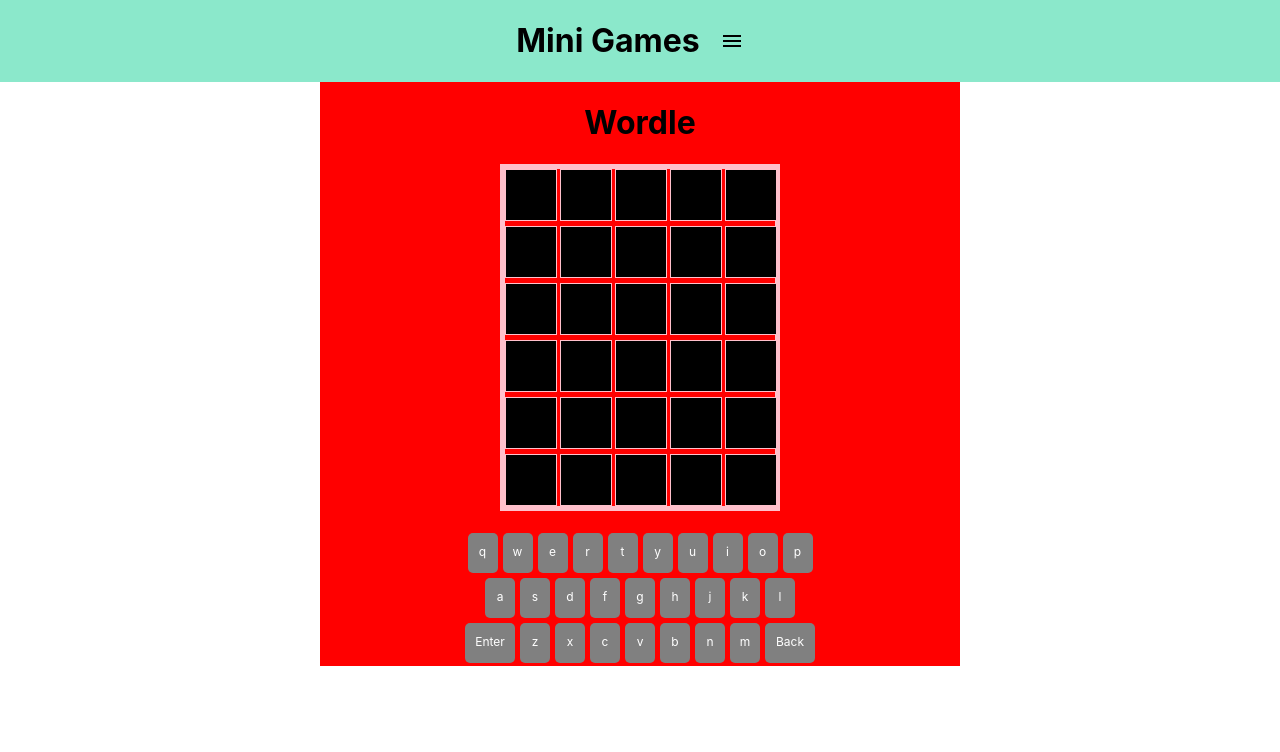
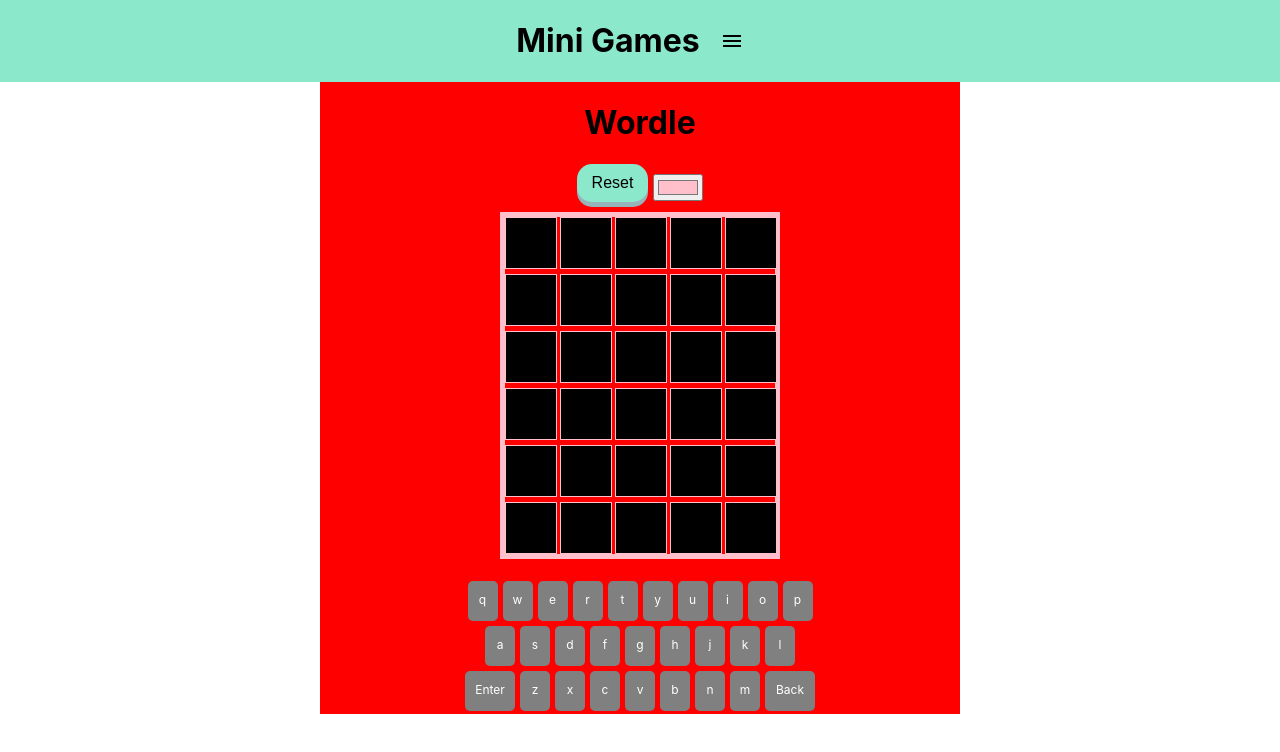
Before and after one commit to natey37/Mini_Projects, a React (Create React App) app: page /wordle in a window 1280 px wide. Shown: the top 752 px of the page. Built offline with nearby package versions, Linux system fonts and the light colour scheme.

Commit message:
add modal

```diff
--- /dev/null
+++ b/src/components/Wordle/WinningModal.js
@@ -0,0 +1,173 @@
+/** @jsxImportSource @emotion/react */
+// import { jsx } from '@emotion/react'
+import React from "react";
+import { makeStyles } from "@material-ui/core/styles";
+
+const useStyles = makeStyles((theme) => ({
+    button: {
+        position: "absolute",
+        top: "70%",
+        left: "40%",
+        display: 'inline-block',
+        padding: '10px 15px',
+        fontSize: '16px',
+        cursor: 'pointer',
+        textAlign: 'center',
+        textDecoration: 'none',
+        outline: 'none',
+        color: 'black',
+        backgroundColor: theme.palette.primary.main,
+        border: 'none',
+        borderRadius: '15px',
+        boxShadow: `0 5px ${theme.palette.secondary.light}`,
+        '&:hover': {
+            backgroundColor: theme.palette.primary.light
+        },
+        '&:active': {
+            backgroundColor: theme.palette.success.main,
+            boxShadow: '0 5px #666',
+            transform: 'translateY(4px)'
+        },
+    },
+}))
+// import { UserWarningContext } from "../../contexts/UserWarningContext";
+// import { Link } from "react-router-dom";
+// import ReturnMediaQuery from "../../functions/screenSizing/returnMediaQuery";
+
+export default function WinningModal({ close, text }) {
+    const classes = useStyles()
+    // const [open, setOpen] = useState(true)
+    //   let { handleWarning, warning } = React.useContext(UserWarningContext);
+    //   const mediaType = ReturnMediaQuery() === "desktop" ? true : false;
+    return (
+        <div
+            css={{
+                position: "fixed" /* Sit on top of the page content */,
+                // display: "none" /* Hidden by default */,
+                width: "100%" /* Full width (cover the whole page) */,
+                height: "100%" /* Full height (cover the whole page) */,
+                top: 0,
+                left: 0,
+                right: 0,
+                bottom: 0,
+                backgroundColor: "rgb(0,0,0,0.5)" /* Black background with opacity */,
+                zIndex: 100 /* Specify a stack order in case you're using a different order for other elements */,
+                cursor: "pointer" /* Add a pointer on hover */,
+            }}
+        // onClick={() => setOpen(false)}
+        >
+            <div
+                css={{
+                    border: "solid 3px red",
+                    height: "50%",
+                    width: '50%',
+                    borderRadius: 20,
+                    backgroundColor: "#FDC0FF",
+                    position: "absolute",
+                    top: "50%",
+                    left: "50%",
+                    //   fontSize: mediaType ? "min(5vw, 35px)" : "min(7vw, 30px)",
+                    color: "#D924FF",
+                    transform: "translate(-50%,-50%)",
+                    msTransform: "translate(-50%,-50%)",
+                }}
+            >
+                <div
+                    css={{
+                        position: "relative",
+                        height: "50%",
+                        width: "80%",
+                        top: "50%",
+                        left: "50%",
+                        transform: "translate(-50%,-50%)",
+                        msTransform: "translate(-50%,-50%)",
+                        // backgroundColor: 'red',
+                    }}
+                >
+                    <div
+                        css={{
+                            position: "absolute",
+                            top: "50%",
+                            left: "50%",
+                            transform: "translate(-50%,-50%)",
+                            msTransform: "translate(-50%,-50%)",
+                            // height: "100%",
+                            // width: "80%",
+                            fontSize: 25,
+                            textAlign: "center",
+                            fontWeight: "bold",
+                        }}
+                    >
+                        {text}
+                    </div>
+                </div>
+                <button className={classes.button} onClick={() => close(false)}>Close</button>
+
+            </div>
+
+            {/* <Link
+        to={"/style"}
+        // onClick={() => {
+        //     sessionStorage.removeItem('canvas')
+        //     sessionStorage.removeItem('canvas2')
+        //     sessionStorage.removeItem('canvas3')
+        //     sessionStorage.removeItem('height')
+        //     sessionStorage.removeItem('width')
+        //     sessionStorage.removeItem('envelope_id')
+        // }}
+      >
+        <button
+          onClick={() => handleWarning()}
+          css={{
+            width: !mediaType && "40%",
+            height: "5%",
+            border: "solid 0px red",
+            borderRadius: 10,
+            backgroundColor: "#D924FF",
+            position: "absolute",
+            top: "70%",
+            left: mediaType ? "40%" : "27.5%",
+            fontSize: mediaType ? "min(3vw, 30px)" : "min(4vw, 30px)",
+            color: "white",
+            boxShadow: "1px 2px",
+            transform: "translate(-50%,-50%)",
+            msTransform: "translate(-50%,-50%)",
+            "&:hover": {
+              color: "#D546FF",
+            },
+            transition: "all .5s",
+          }}
+        >
+          Yes, Continue
+        </button>
+      </Link>
+      <button
+        css={{
+          height: "5%",
+          width: !mediaType && "40%",
+          border: "solid 0px green",
+          boxShadow: "1px 2px",
+          borderRadius: 10,
+          backgroundColor: "#D924FF",
+          position: "absolute",
+          top: "70%",
+          left: mediaType ? "60%" : "72.5%",
+          fontSize: mediaType ? "min(3vw, 30px)" : "min(4vw, 30px)",
+          color: "white",
+          transform: "translate(-50%,-50%)",
+          msTransform: "translate(-50%,-50%)",
+          "&:hover": {
+            color: "#D546FF",
+          },
+          transition: "all .5s",
+        }}
+        onClick={() => {
+            handleWarning()
+            window.history.pushState(null, null, window.location.pathname);
+        }}
+      >
+        No, Go Back
+      </button> */}
+        </div >
+    );
+}
--- a/src/components/Wordle/WordleBoard.js
+++ b/src/components/Wordle/WordleBoard.js
@@ -1,6 +1,7 @@
 import { useState, useEffect, useRef } from 'react'
 import { makeStyles, responsiveFontSizes } from "@material-ui/core/styles";
 import WordleKeyboard from './WordleKeyboard'
+import WinningModal from './WinningModal'
 import produce from "immer";
 
 const useStyles = makeStyles((theme) => ({
@@ -46,7 +47,7 @@
 
 const WORD = 'hello'
 
-export default function WordleBoard() {
+export default function WordleBoard({color}) {
     const classes = useStyles()
     const [wordArray, setWordArray] = useState()
     useEffect(() => {
@@ -57,7 +58,6 @@
         width: 5,
         height: 6
     })
-    const [color, setColor] = useState('#FFC0CB')
 
     const createGameBoard = () => {
         const rows = [];
@@ -71,6 +71,10 @@
     const [currentRow, setCurrentRow] = useState(0)
     const [currentIndex, setCurrentIndex] = useState(0)
     const [colorMap, setColorMap] = useState()
+    const [winner, setWinner] = useState(false)
+    const [open, setOpen] = useState(false)
+
+    const text = winner ? 'You win! Big Winner!' : "You lose! Big Loser!"
 
     const TopRowKeys = ['q', 'w', 'e', 'r', 't', 'y', 'u', 'i', 'o', 'p']
     const MidRowKeys = ['a', 's', 'd', 'f', 'g', 'h', 'j', 'k', 'l']
@@ -116,18 +120,30 @@
     }
 
     const handleEnter = () => {
+        if(currentIndex !== 5) return
+        if (open) return
         const word = createWord()
         //check to see if word is a valid word
         checkWord(word)
         if (WORD === word) {
             //winner
+            setWinner(true)
+            setOpen(true)
         } else {
-            setCurrentRow(prev => prev + 1)
-            setCurrentIndex(0)
+            // console.log(currentRow)
+            if (currentRow === 5) {
+                setWinner(false)
+                setOpen(true)
+            } else {
+                setCurrentRow(prev => prev + 1)
+                setCurrentIndex(0)
+            }
         }
     }
 
     const handleBack = () => {
+        if(winner) return
+        if(currentRow === 5 && currentIndex === 5) return
         if (currentIndex === 0) return
         const newGrid = produce(grid, gridCopy => {
             gridCopy[currentRow][currentIndex - 1] = 0
@@ -138,6 +154,7 @@
     console.log('currentRow', currentRow)
     console.log('currentIndex', currentIndex)
     console.log(grid)
+    console.log(open)
     return (
         <>
             <div
@@ -182,7 +199,9 @@
                     <span className={classes.span}>Back</span>
                 </div>
             </div>
-
+            {open &&
+                <WinningModal close={setOpen} text={text} />
+            }
         </>
     )
 
--- a/src/pages/Wordle.js
+++ b/src/pages/Wordle.js
@@ -1,6 +1,7 @@
 /** @jsxImportSource @emotion/react */
 import { makeStyles } from "@material-ui/core/styles";
 import WordleBoard from '../components/Wordle/WordleBoard'
+import { useState, useEffect } from 'react'
 
 const useStyles = makeStyles((theme) => ({
     flexContainerColumn: {
@@ -13,14 +14,57 @@
         backgroundColor: 'red'
         // minWidth: 600
     },
+    flexContainerRow: {
+        display: 'flex',
+        flexDirection: 'row',
+        justifyContent: 'center',
+        alignItems: 'center',
+    },
+
+    button: {
+        display: 'inline-block',
+        padding: '10px 15px',
+        marginBottom: 10,
+        marginRight: 5,
+        fontSize: '16px',
+        cursor: 'pointer',
+        textAlign: 'center',
+        textDecoration: 'none',
+        outline: 'none',
+        color: 'black',
+        backgroundColor: theme.palette.primary.main,
+        border: 'none',
+        borderRadius: '15px',
+        boxShadow: `0 5px ${theme.palette.secondary.light}`,
+        '&:hover': {
+            backgroundColor: theme.palette.primary.light
+        },
+        '&:active': {
+            backgroundColor: theme.palette.success.main,
+            boxShadow: '0 5px #666',
+            transform: 'translateY(4px)'
+        },
+    },
 }))
 
 export default function Wordle() {
     const classes = useStyles()
+    const [open, setOpen] = useState(true)
+    const [color, setColor] = useState('#FFC0CB')
+
+    useEffect(() => {
+        if (!open) {
+            setOpen(true)
+        }
+    }, [open])
     return (
         <div className={classes.flexContainerColumn}>
             <h1>Wordle</h1>
-            <WordleBoard></WordleBoard>
-        </div>
+            <div className={classes.flexContainerRow}>
+                <button className={classes.button} onClick={() => setOpen(prev => !prev)}>Reset</button>
+                <input onChange={(e) => setColor(e.target.value)} value={color} type='color'></input>
+            </div>
+            {open && <WordleBoard color={color}/>}
+        </div >
     )
 }
```
